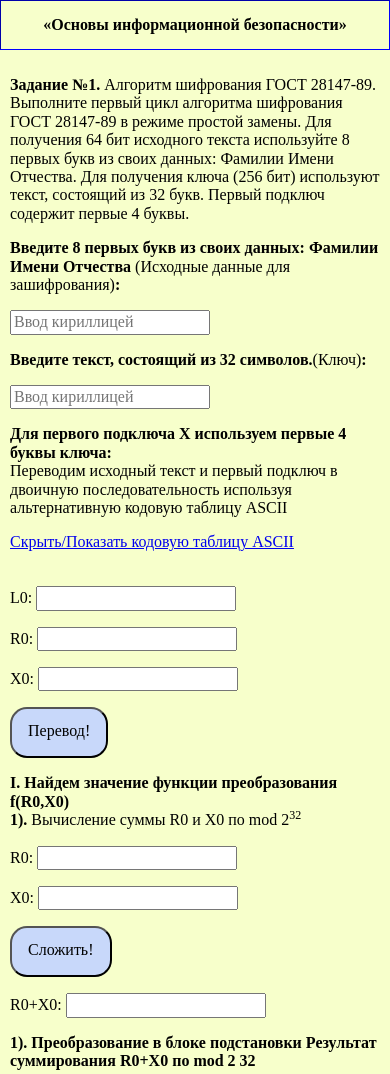
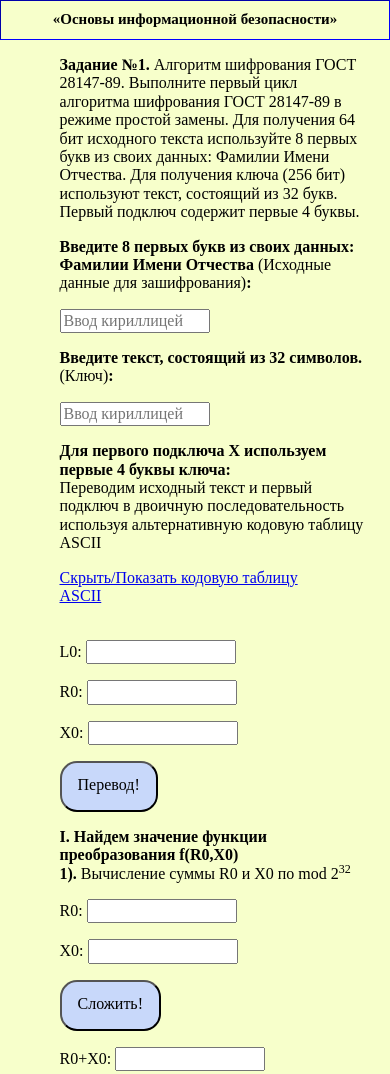
Before and after one commit to YulyaChervakova/InformationSecurityDecision, a plain HTML site: page index.html in a window 390 px wide. Shown: the top 1074 px of the page. Drawn offline with Linux system fonts and the light colour scheme.

Commit message:
Update style.css

```diff
--- a/style.css
+++ b/style.css
@@ -84,7 +84,44 @@ button:active {
 button {
     background: rgb(200, 216, 250);
 }
-@media (max-width: 400px) {
+@media (max-width: 520px) {
+    html, body {
+    /* Убирает прокрутку по горизонтале, для мобильной версии */
+    overflow-x: hidden;
+}
+    .conteiner {
+        display: block;
+        justify-content: flex-start;
+        max-width:500 px;
+
+    }
+    header {
+        border: 1px inset blue;
+        display: flex;
+        height: 40px;
+        align-items: center;
+        justify-content: center;
+    }
+    h2{
+        font-size: 20px;
+    }
+    .main-location{
+        padding: 0px 5%;
+        max-width: 480px;
+    }
+    input {
+        font-size: 14px;
+        width: 170px;
+    }
+    .pin {
+        width: 170px;
+    }
+    p{
+        width:400px;
+    }
+
+}
+@media (max-width: 450px) {
     html, body {
     /* Убирает прокрутку по горизонтале, для мобильной версии */
     overflow-x: hidden;
@@ -100,10 +137,10 @@ button {
         display: flex;
         height: 50px;
         align-items: center;
-        justify-content: center
+        justify-content: center;
     }
     h2{
-        font-size: 16px;
+        font-size: 20px;
     }
     .main-location{
         max-width: 395px;
@@ -122,3 +159,41 @@ button {
     }
 
 }
+@media (max-width: 390px) {
+    html, body {
+    /* Убирает прокрутку по горизонтале, для мобильной версии */
+    overflow-x: hidden;
+}
+    .conteiner {
+        display: block;
+        justify-content: flex-start;
+        max-width:320 px;
+
+    }
+    header {
+        border: 1px inset blue;
+        display: flex;
+        height: 40px;
+        align-items: center;
+        justify-content: center;
+    }
+    h2{
+        font-size: 15px;
+    }
+    .main-location{
+        max-width: 310px;
+        display: block;
+        align-items: center;
+    }
+    input {
+        font-size: 14px;
+        width: 150px;
+    }
+    .pin {
+        width: 150px;
+    }
+    p{
+        width:305px;
+    }
+
+}
```
